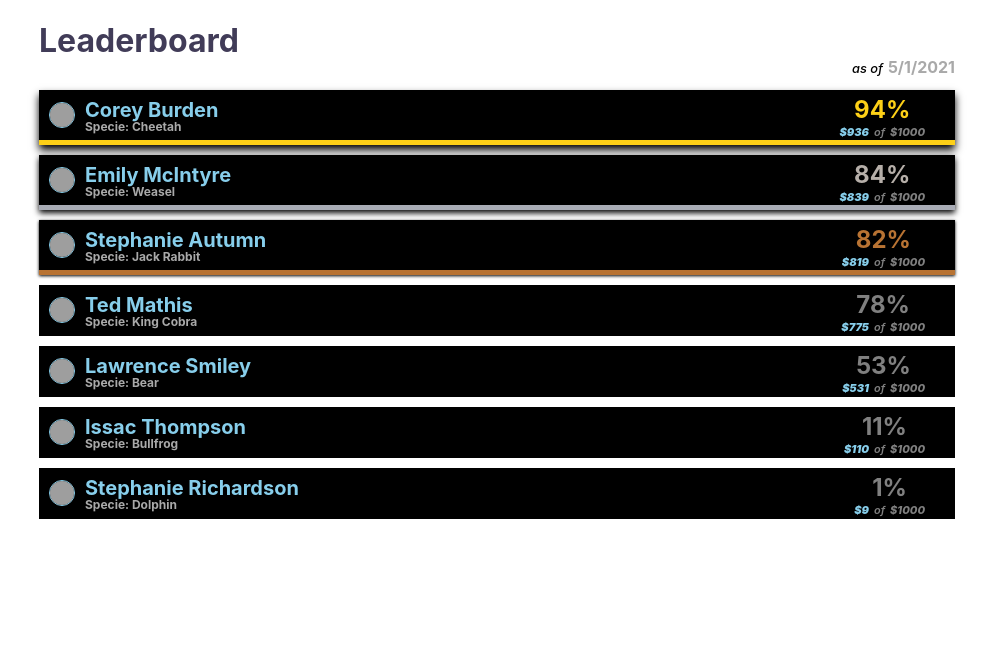
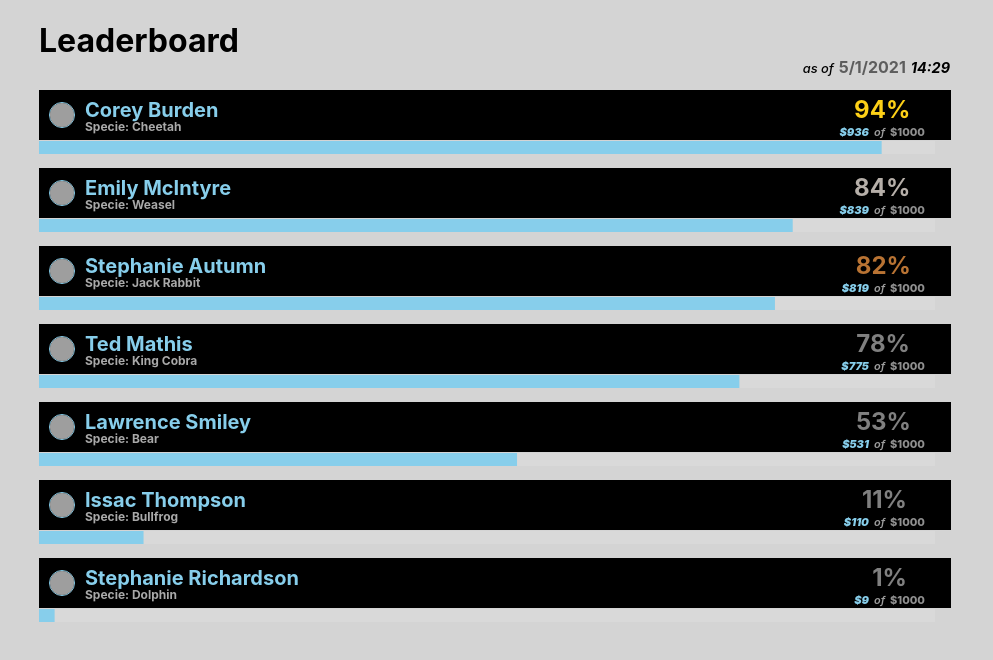
Before and after one commit to corianoharris/react-donation-gamification-board, a React (Create React App) app: page / in a window 1280 px wide. Shown: the top 660 px of the page, without its empty margins (153-1146 px from the left). Built offline with nearby package versions, Linux system fonts and the light colour scheme; grey boxes are pictures that could not be loaded.

Commit message:
added rc-progress for progressbar

```diff
--- a/package.json
+++ b/package.json
@@ -6,6 +6,7 @@
     "@testing-library/jest-dom": "^5.11.4",
     "@testing-library/react": "^11.1.0",
     "@testing-library/user-event": "^12.1.10",
+    "rc-progress": "^3.1.3",
     "react": "^17.0.2",
     "react-dom": "^17.0.2",
     "react-list": "^0.8.16",
--- a/src/App.css
+++ b/src/App.css
@@ -1,42 +1,50 @@
 
 body {
   width: 70%;
+  height: auto;
   margin: 0 auto;
+  background:#d4d4d4;
 }
+
+/* .parent {
+  width: 100%;
+  height: auto;
+  border: 1px solid red;
+} */
 .donor__container {
   display: flex;
   justify-content: flex-start;
   width: 100%;
   height: 30px;
-  padding: 10px;
-  margin: 10px auto;
+  padding: 10px 6px 10px 10px;
+  margin: 10px auto -2px auto;
   background: black;
   color: skyblue;
-  border-bottom: thin solid black;
 }
 
 .header {
   margin-bottom: -30px;
+  color: black;
 }
 
 .donor__name {
   font-size: 1.25rem;
 }
 
-.donor__container:first-child {
+/* .donor__container:first-child {
   border-bottom: thick solid #fdd017;
   box-shadow: 0px 5px 8px 0px black;
-}
+} */
 
 
- .donor__container:nth-of-type(2) {
+ /* .donor__container:nth-of-type(2) {
   border-bottom: thick solid #a9acb6;
   box-shadow: 0px 3px 6px 0px black;
- }
- .donor__container:nth-of-type(3) {
+ } */
+ /* .donor__container:nth-of-type(3) {
   border-bottom: thick solid #b87333;
   box-shadow: 0px 1px 3px 0px black;
- }
+ } */
 
  .donor__container:hover {
    background: #ededed;
@@ -104,17 +112,18 @@ body {
 .of__text {
     margin: 0 -5px;
     font-weight: 600;
-    color: grey;
+    color: #9d9d9d;
 }
 
 
 .goal__amount {
-  color: grey;
+  color: #909090;
   font-weight: 800;
+  font-style: normal;
 }
 
 .header {
-  color: #413C58;
+  color: black;
 }
 
 .current__amount{
@@ -145,15 +154,26 @@ body {
 }
 .today__date {
     font-size: 1rem;
-    color: darkgrey;
+    color : #5d5d5d;
+    margin-right: 5px;
+
+}
+.today_time {
+  font-size: .9rem;
+  margin-right: 5px;
+  font-style: italic;
 }
 
 @media only screen and (max-width: 640px) {
 
   .header {
     text-align: center;
-    margin-bottom: -20px;
+    margin-bottom: -10px;
   }
+  .donor__container {
+    margin-bottom:  -12px;
+  }
+
   .donor__name {
     font-size: 10px;
   }
@@ -182,6 +202,10 @@ body {
 
 @media only screen and (min-width: 641px) and (max-width: 960px) {
 
+  .donor__container {
+    margin-bottom:  -7px;
+  }
+
   .donor__name {
     font-size: 1rem;
   }
--- a/src/Donor.js
+++ b/src/Donor.js
@@ -2,6 +2,7 @@ import React, {useEffect} from 'react'
 import data from "./data";
 import ReactList from 'react-list';
 import alert from "sweetalert";
+import {Line} from 'rc-progress';
 
 const Donor = () => {
 
@@ -12,22 +13,29 @@ const Donor = () => {
   percentage[2].style.color = "#b87333";
   }
 
+
   const winner = (donor) => {
-    if(donor.percentage === 100) {
-    alert(`Congartulations, ${donor.name} you have reached the pledge goal of $1000!`);
+    if(donor.current_donation_amount === 1000) {
+    alert(`Congartulations, ${donor.name}! You have reached your pledge goal of $1000!`);
   }};
 
   const todayDate = new Date().toLocaleDateString();
+  const today = new Date();
+  const time = today.getHours() + ":" + today.getMinutes();
+  if(today.getMinutes() < 10) {
+    document.getElementsByClassName('today__time').innerHTML = "0" + today.getMinutes();
+  }
 
  setTimeout(() => {
-  window.location.reload(renderItems());
+  window.location.reload(renderItems(), time);
     console.log("timeout is working");
-  }, 10000);
+  }, 60000);
 
 
  const renderItems = () => {
+
   return (
-    data.map((donor, index) => (
+    data.map((donor, index, time) => (
       donor.percentage = Math.floor(Math.abs(donor.current_donation_amount/donor.donation_goal_amount).toFixed(2) * 100),
       winner(donor),
       <>
@@ -48,6 +56,7 @@ const Donor = () => {
       </div>
     </div>
     </div>
+    <Line percent={donor.percentage} strokeWidth="1.5" strokeColor="skyblue" trailWidth="100"strokeLinecap="square"/>
     </>
   ))
 )}
@@ -67,6 +76,7 @@ return (
       <div className="date">
         <p className="date__text"> as of </p>
       <h5 className ="today__date">{todayDate}</h5>
+      <h4 className= "today_time">{time}</h4>
       </div>
       <ReactList
         itemRenderer={renderItems}
```
Also changed, not shown: 1 other file (tests, documents, lock files or other folders).
